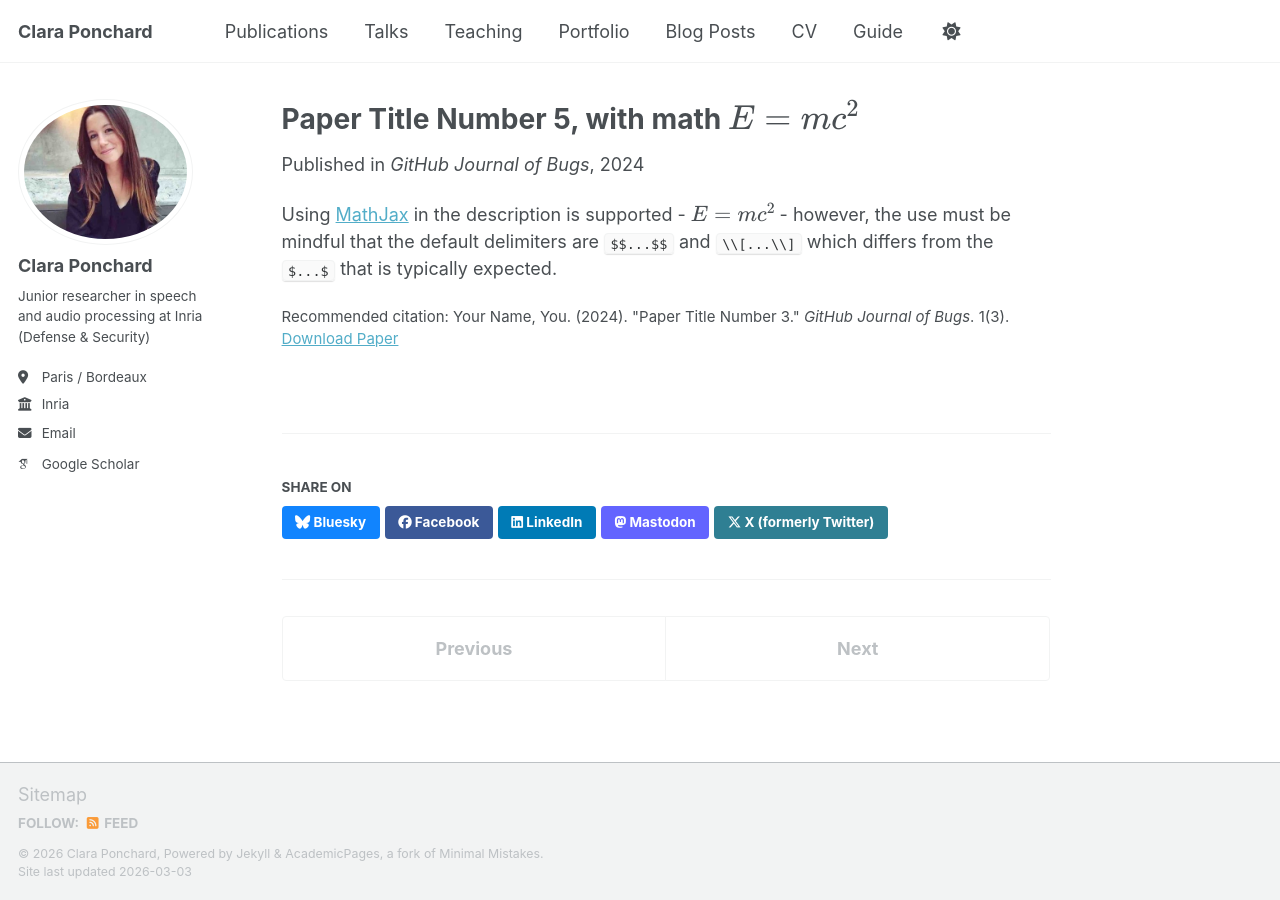
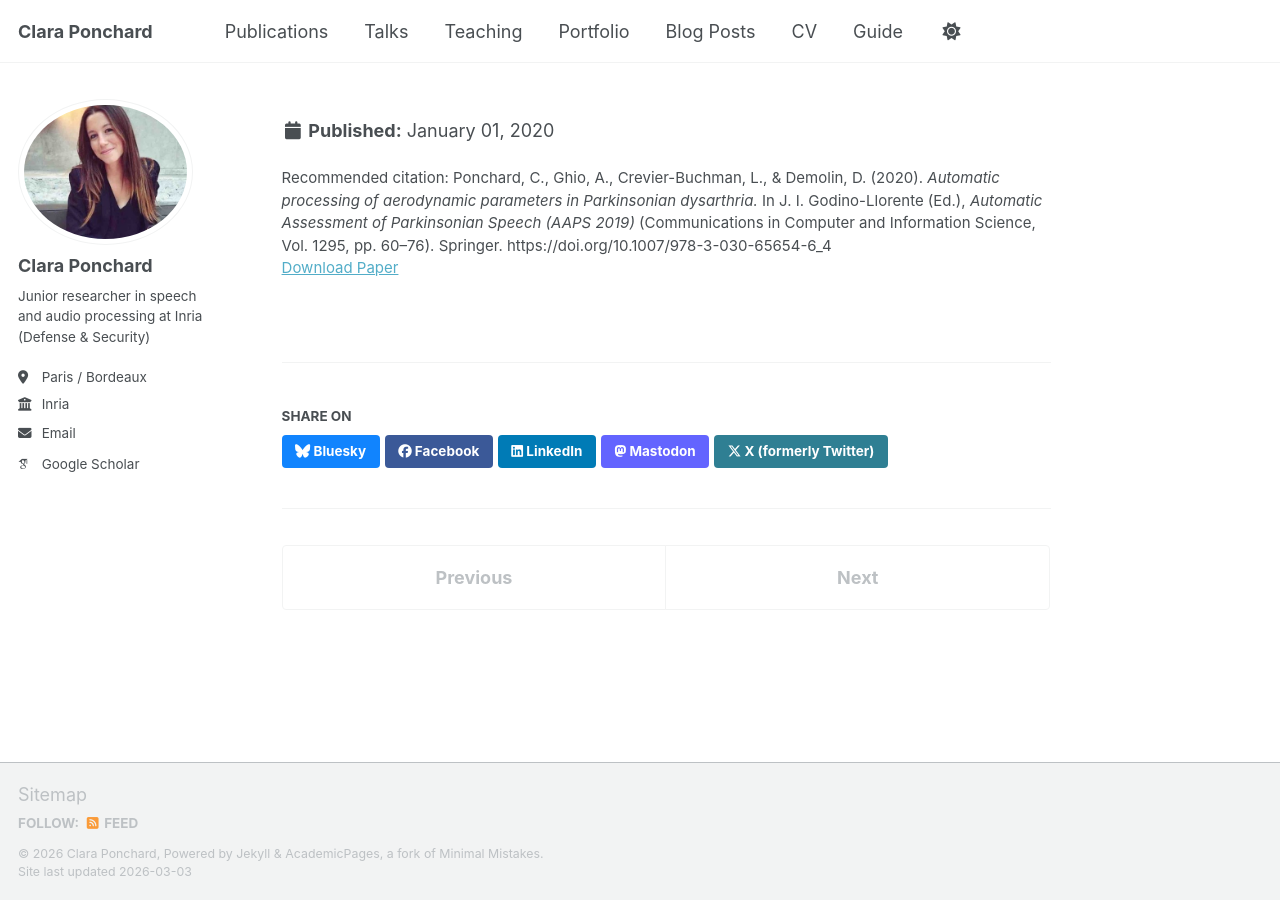
Before and after one commit to ClaraPonchard/ClaraPonchard.github.io, a Jekyll site: the page built from _publications/2025-06-08-paper-title-number-5.md, in a window 1280 px wide. Built offline with Jekyll 4.4.1, drawn with Linux system fonts in a browser that asks for light colours; some web fonts are replaced; a script bundle is joined from its source files by our own code; library files that are not in the unit come from our copies.

Commit message:
Update 2025-06-08-paper-title-number-5.md

```diff
--- a/_publications/2025-06-08-paper-title-number-5.md
+++ b/_publications/2025-06-08-paper-title-number-5.md
@@ -1,13 +1,8 @@
 ---
-title: "Paper Title Number 5, with math $$E=mc^2$$"
+title: ""
 collection: publications
-category: conferences
-permalink: /publication/2024-02-17-paper-title-number-4
-excerpt: 'This paper is about a famous math equation, $$E=mc^2$$'
-date: 2024-02-17
-venue: 'GitHub Journal of Bugs'
-paperurl: 'https://academicpages.github.io/files/paper3.pdf'
-citation: 'Your Name, You. (2024). &quot;Paper Title Number 3.&quot; <i>GitHub Journal of Bugs</i>. 1(3).'
+permalink: /publication/2020-ponchard-aaps
+date: 2020-01-01
+paperurl: "https://doi.org/10.1007/978-3-030-65654-6_4"
+citation: "Ponchard, C., Ghio, A., Crevier-Buchman, L., & Demolin, D. (2020). <i>Automatic processing of aerodynamic parameters in Parkinsonian dysarthria.</i> In J. I. Godino-Llorente (Ed.), <i>Automatic Assessment of Parkinsonian Speech (AAPS 2019)</i> (Communications in Computer and Information Science, Vol. 1295, pp. 60–76). Springer. https://doi.org/10.1007/978-3-030-65654-6_4"
 ---
-
-Using [MathJax](https://www.mathjax.org/) in the description is supported - $$E=mc^2$$ - however, the use must be mindful that the default delimiters are `$$...$$` and `\\[...\\]` which differs from the `$...$` that is typically expected.
```
